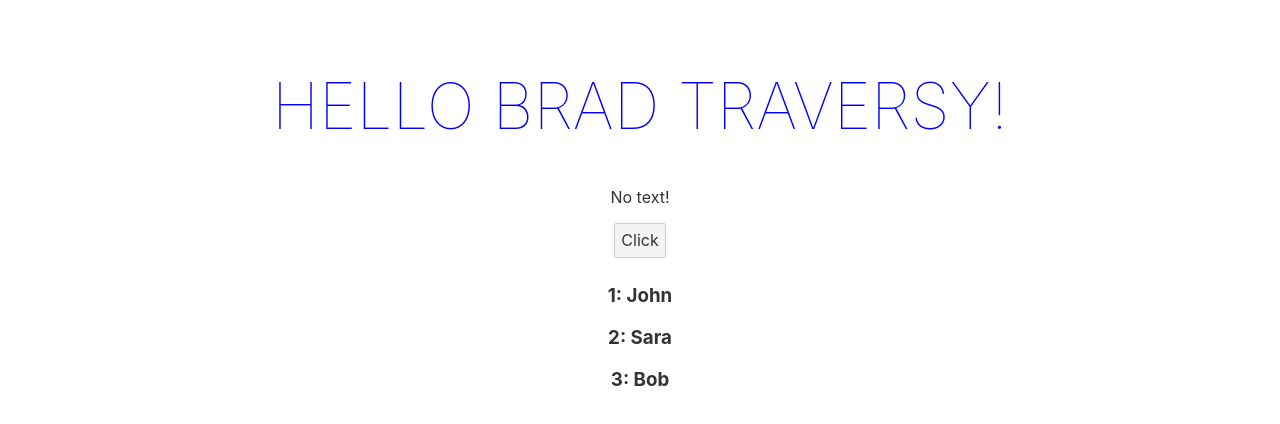
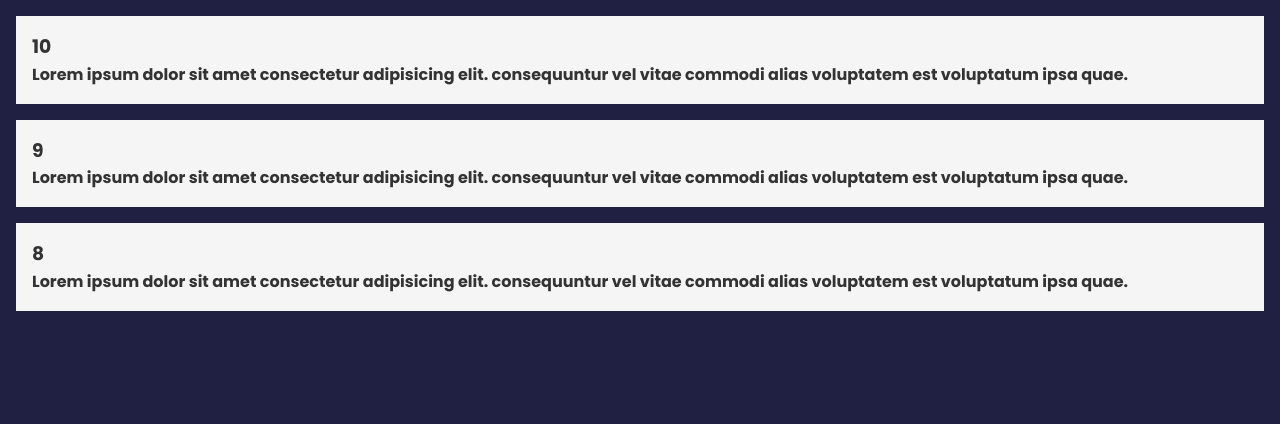
Before and after one commit to SinisaVukmirovic/Svelte-Crash-Course-2021, a Svelte app: page / in a window 1280 px wide. Shown: the top 424 px of the page. Built offline with nearby package versions, Linux system fonts and the light colour scheme.

Commit message:
Project tut, components, slot...

```diff
--- a/public/global.css
+++ b/public/global.css
@@ -1,63 +1,24 @@
-html, body {
-	position: relative;
-	width: 100%;
-	height: 100%;
+	@import url('https://fonts.googleapis.com/css2?family=Poppins:wght@400;600;700&display=swap');
+
+* {
+	box-sizing: border-box;
+	margin: 0;
+	padding: 0;
+	}
+
+body {
+	font-family: 'Poppins', sans-serif;
+	background-color: #202142;
+	line-height: 1.6;
+	color: #fff;
+	}
+
+ul {
+	list-style: none;
 }
 
-body {
-	color: #333;
-	margin: 0;
-	padding: 8px;
-	box-sizing: border-box;
-	font-family: -apple-system, BlinkMacSystemFont, "Segoe UI", Roboto, Oxygen-Sans, Ubuntu, Cantarell, "Helvetica Neue", sans-serif;
+.container {
+	max-width: 768px;
+	margin: 100px auto;
+	padding: 0 20px;
 }
-
-a {
-	color: rgb(0,100,200);
-	text-decoration: none;
-}
-
-a:hover {
-	text-decoration: underline;
-}
-
-a:visited {
-	color: rgb(0,80,160);
-}
-
-label {
-	display: block;
-}
-
-input, button, select, textarea {
-	font-family: inherit;
-	font-size: inherit;
-	-webkit-padding: 0.4em 0;
-	padding: 0.4em;
-	margin: 0 0 0.5em 0;
-	box-sizing: border-box;
-	border: 1px solid #ccc;
-	border-radius: 2px;
-}
-
-input:disabled {
-	color: #ccc;
-}
-
-button {
-	color: #333;
-	background-color: #f4f4f4;
-	outline: none;
-}
-
-button:disabled {
-	color: #999;
-}
-
-button:not(:disabled):active {
-	background-color: #ddd;
-}
-
-button:focus {
-	border-color: #666;
-}
--- a/src/App.svelte
+++ b/src/App.svelte
@@ -1,64 +1,29 @@
 <script>
-	export let firstName = 'Brad';
-	export let lastName = 'Traversy';
-	export let color = 'blue';
-	let showText = false;
-	let users = [
+	import FeedbackList from './components/FeedbackList.svelte';
+
+	let feedback = [
   {
     id: 1,
-			name: 'John'
+    rating: 10,
+    text: 'Lorem ipsum dolor sit amet consectetur adipisicing elit. consequuntur vel vitae commodi alias voluptatem est voluptatum ipsa quae.',
   },
   {
     id: 2,
-			name: 'Sara'
+    rating: 9,
+    text: 'Lorem ipsum dolor sit amet consectetur adipisicing elit. consequuntur vel vitae commodi alias voluptatem est voluptatum ipsa quae.',
   },
   {
     id: 3,
-			name: 'Bob'
-		}
-	]
-
-	$: name = `${firstName} ${lastName}`;
-	// $: name = firstName + ' ' + lastName;
-	const toggle = () => {
-		color = color === 'blue' ? 'red' : 'blue';
-		showText = !showText;
-		users = [...users, { id: 4, name: 'Brad' }]
-	}
+    rating: 8,
+    text: 'Lorem ipsum dolor sit amet consectetur adipisicing elit. consequuntur vel vitae commodi alias voluptatem est voluptatum ipsa quae.',
+  },
+];
 </script>
 
 <main>
-	<h1 style="color:{color}">Hello {name}!</h1>
-	{#if showText}
-		<p>Visit the <a href="https://svelte.dev/tutorial">Svelte tutorial</a> to learn how to build Svelte apps.</p>
-	{:else}
-		<p>No text!</p>
-	{/if}
-	<button on:click={toggle}>Click</button>
-
-	{#each users as user (user.id)}
-		<h3>{user.id}: {user.name}</h3>
-	{/each}
+	<FeedbackList {feedback} />
 </main>
 
 <style>
-	main {
-		text-align: center;
-		padding: 1em;
-		max-width: 240px;
-		margin: 0 auto;
-	}
 
-	h1 {
-		color: #ff3e00;
-		text-transform: uppercase;
-		font-size: 4em;
-		font-weight: 100;
-	}
-
-	@media (min-width: 640px) {
-		main {
-			max-width: none;
-		}
-	}
 </style>
--- /dev/null
+++ b/src/components/Card.svelte
@@ -0,0 +1,13 @@
+<div class="card">
+    <slot></slot>
+</div>
+
+<style>
+    .card {
+        background-color: whitesmoke;
+        color: #333;
+        padding: 1rem;
+        margin: 1rem;
+        position: relative;
+    }
+</style>
--- /dev/null
+++ b/src/components/FeedbackItem.svelte
@@ -0,0 +1,9 @@
+<script>
+    import Card from './Card.svelte';
+    export let item;
+</script>
+
+<Card>
+    <h3>{item.rating}</h3>
+    <h4>{item.text}</h4>
+</Card>
--- /dev/null
+++ b/src/components/FeedbackList.svelte
@@ -0,0 +1,10 @@
+<script>
+    import FeedbackItem from './FeedbackItem.svelte';
+    export let feedback = [];
+
+    console.log(feedback);
+</script>
+
+{#each feedback as fb (fb.id)}
+    <FeedbackItem item={fb} />
+{/each}
```
Lines whose indentation alone changed are shown as unchanged.
